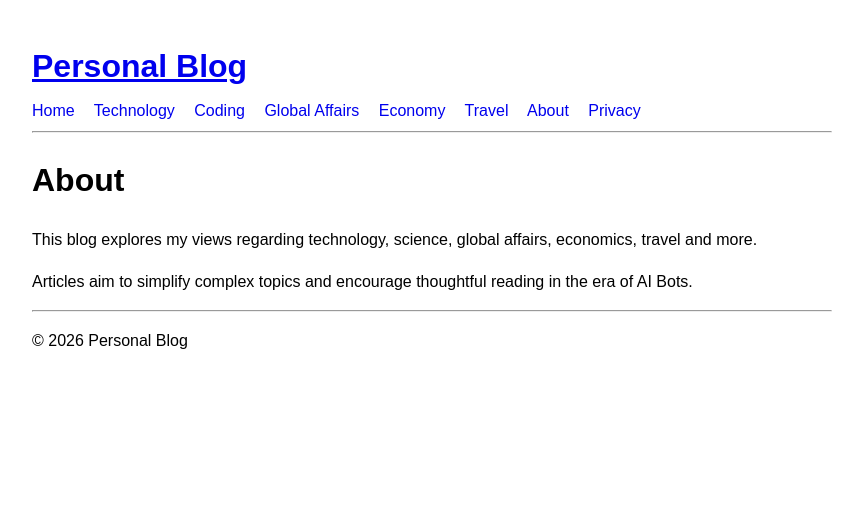
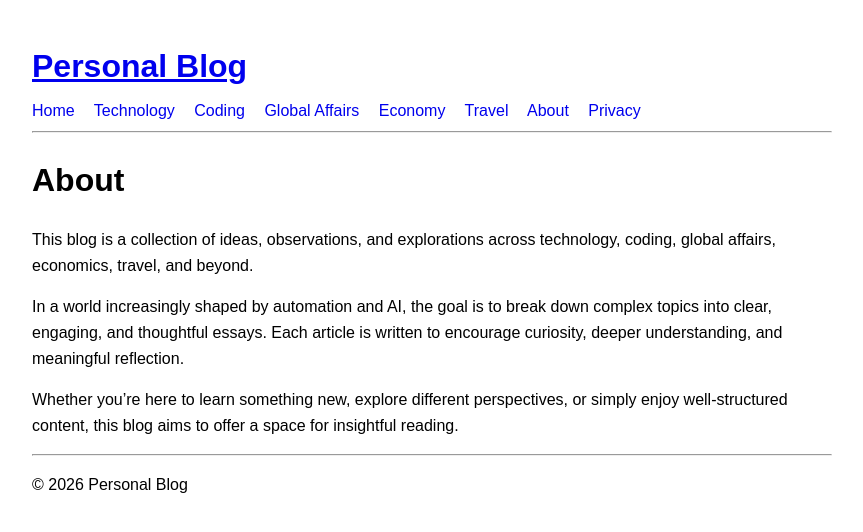
Before and after one commit to shisuiUchiha/shisuiuchiha.github.io, a Jekyll site: the page built from about.md, in a window 1280 px wide. Shown: the top 532 px of the page, without its empty margins (208-1071 px from the left). Built offline with Jekyll 4.4.1, drawn with Linux system fonts in a browser that asks for light colours.

Commit message:
update about.md

```diff
--- a/about.md
+++ b/about.md
@@ -5,6 +5,8 @@ title: About
 
 # About
 
-This blog explores my views regarding technology, science, global affairs, economics, travel and more.
+This blog is a collection of ideas, observations, and explorations across technology, coding, global affairs, economics, travel, and beyond.
 
-Articles aim to simplify complex topics and encourage thoughtful reading in the era of AI Bots.
+In a world increasingly shaped by automation and AI, the goal is to break down complex topics into clear, engaging, and thoughtful essays. Each article is written to encourage curiosity, deeper understanding, and meaningful reflection.
+
+Whether you're here to learn something new, explore different perspectives, or simply enjoy well-structured content, this blog aims to offer a space for insightful reading.
```
